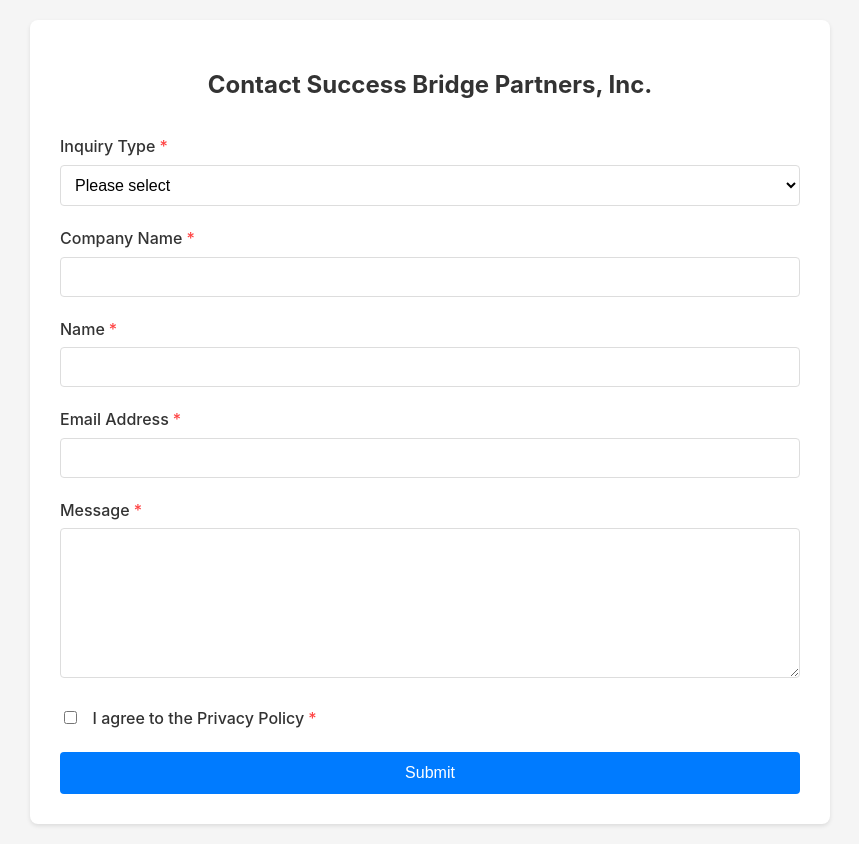
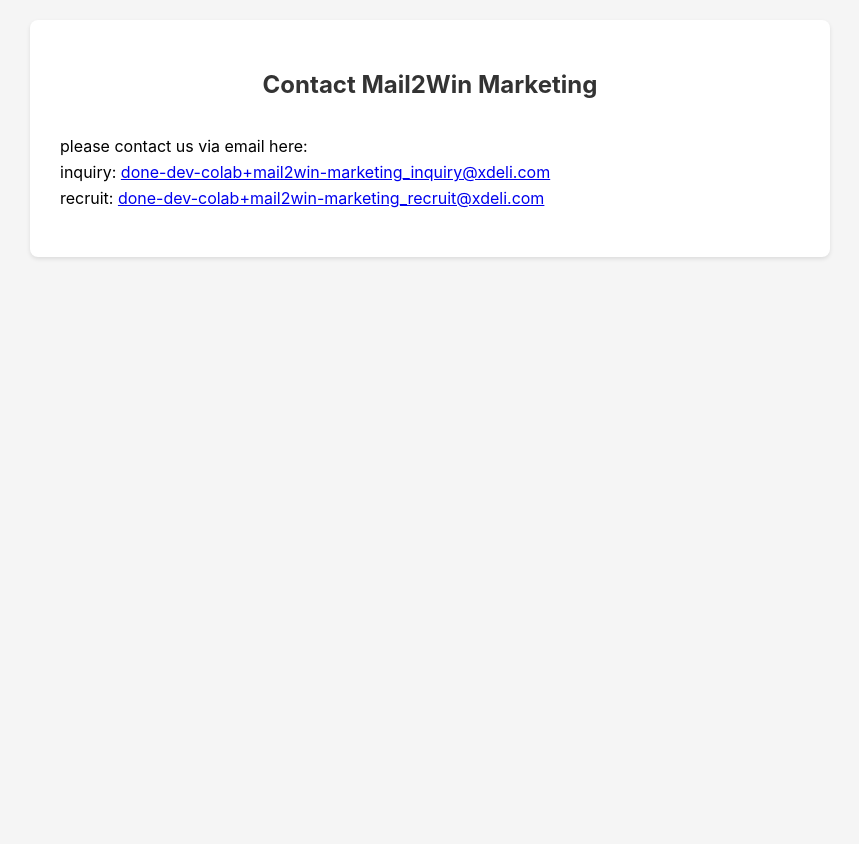
Before and after one commit to xdeli-tech/testing-website-mail2win-marketing, a plain HTML site: page docs/index.html in a window 1280 px wide. Shown: the whole page, without its empty margins (210-1069 px from the left). After the commit the page ends 800 px from the top, so only its background shows below. Drawn offline with Linux system fonts and the light colour scheme.

Commit message:
feat: initial testing website with 2 email

```diff
--- a/docs/index.html
+++ b/docs/index.html
@@ -2,18 +2,18 @@
 <html lang="en">
   <head>
     <script>
-        const COMPANY_NAME = 'Success Bridge Partners, Inc.';
-        window.onload = function() {
+      const COMPANY_NAME = "Mail2Win Marketing";
+      window.onload = function () {
         document.title = `${COMPANY_NAME} - Contact Form`;
-            document.querySelector('h1').textContent = `Contact ${COMPANY_NAME}`;
-            document.querySelector('input[name="entry.1721134841"]').value = COMPANY_NAME;
-        }
+        document.querySelector("h1").textContent = `Contact ${COMPANY_NAME}`;
+      };
     </script>
-    <meta charset="UTF-8">
-    <meta name="viewport" content="width=device-width, initial-scale=1.0">
+    <meta charset="UTF-8" />
+    <meta name="viewport" content="width=device-width, initial-scale=1.0" />
     <style>
       body {
-            font-family: -apple-system, BlinkMacSystemFont, "Segoe UI", Roboto, "Helvetica Neue", Arial, sans-serif;
+        font-family: -apple-system, BlinkMacSystemFont, "Segoe UI", Roboto,
+          "Helvetica Neue", Arial, sans-serif;
         line-height: 1.6;
         max-width: 800px;
         margin: 0 auto;
@@ -25,7 +25,7 @@
         background-color: white;
         padding: 30px;
         border-radius: 8px;
-            box-shadow: 0 2px 4px rgba(0,0,0,0.1);
+        box-shadow: 0 2px 4px rgba(0, 0, 0, 0.1);
       }
 
       h1 {
@@ -113,46 +113,19 @@
   <body>
     <div class="form-container">
       <h1></h1>
-    <form action="https://docs.google.com/forms/d/e/1FAIpQLSc018GpTOpZsyZUCvDA1-Nmtzyd_Ly4hg8oUVRiRqSw4tUaNA/formResponse" method="POST">
-        <input type="hidden" name="entry.1721134841" value="">
-
-        <div class="form-group">
-            <label class="required">Inquiry Type</label>
-            <select name="entry.913999146" required>
-                <option value="">Please select</option>
-                <option value="Media">Media Inquiry</option>
-                <option value="Our service">Product Inquiry</option>
-                <option value="Other">Other</option>
-            </select>
-        </div>
-
-        <div class="form-group">
-            <label class="required">Company Name</label>
-            <input type="text" name="entry.1164276771" required>
-        </div>
-
-        <div class="form-group">
-            <label class="required">Name</label>
-            <input type="text" name="entry.1795133635" required>
-        </div>
-
-        <div class="form-group">
-            <label class="required">Email Address</label>
-            <input type="email" name="entry.126367701" required>
-        </div>
-
-        <div class="form-group">
-            <label class="required">Message</label>
-            <textarea name="entry.1962617436" required></textarea>
-        </div>
-
-        <div class="checkbox-group">
-            <input type="checkbox" id="privacy" name="entry.1723118848" value="Agree" required>
-            <label for="privacy" class="required">I agree to the Privacy Policy</label>
-        </div>
-
-        <button type="submit">Submit</button>
-    </form>
+      <p>
+        please contact us via email here:
+        <br />
+        inquiry:
+        <a href="mailto:done-dev-colab+mail2win-marketing_inquiry@xdeli.com">
+          done-dev-colab+mail2win-marketing_inquiry@xdeli.com
+        </a>
+        <br />
+        recruit:
+        <a href="mailto:done-dev-colab+mail2win-marketing_recruit@xdeli.com">
+          done-dev-colab+mail2win-marketing_recruit@xdeli.com
+        </a>
+      </p>
     </div>
   </body>
 </html>
```
Also changed, not shown: 2 other files. Lines whose indentation alone changed are shown as unchanged.
